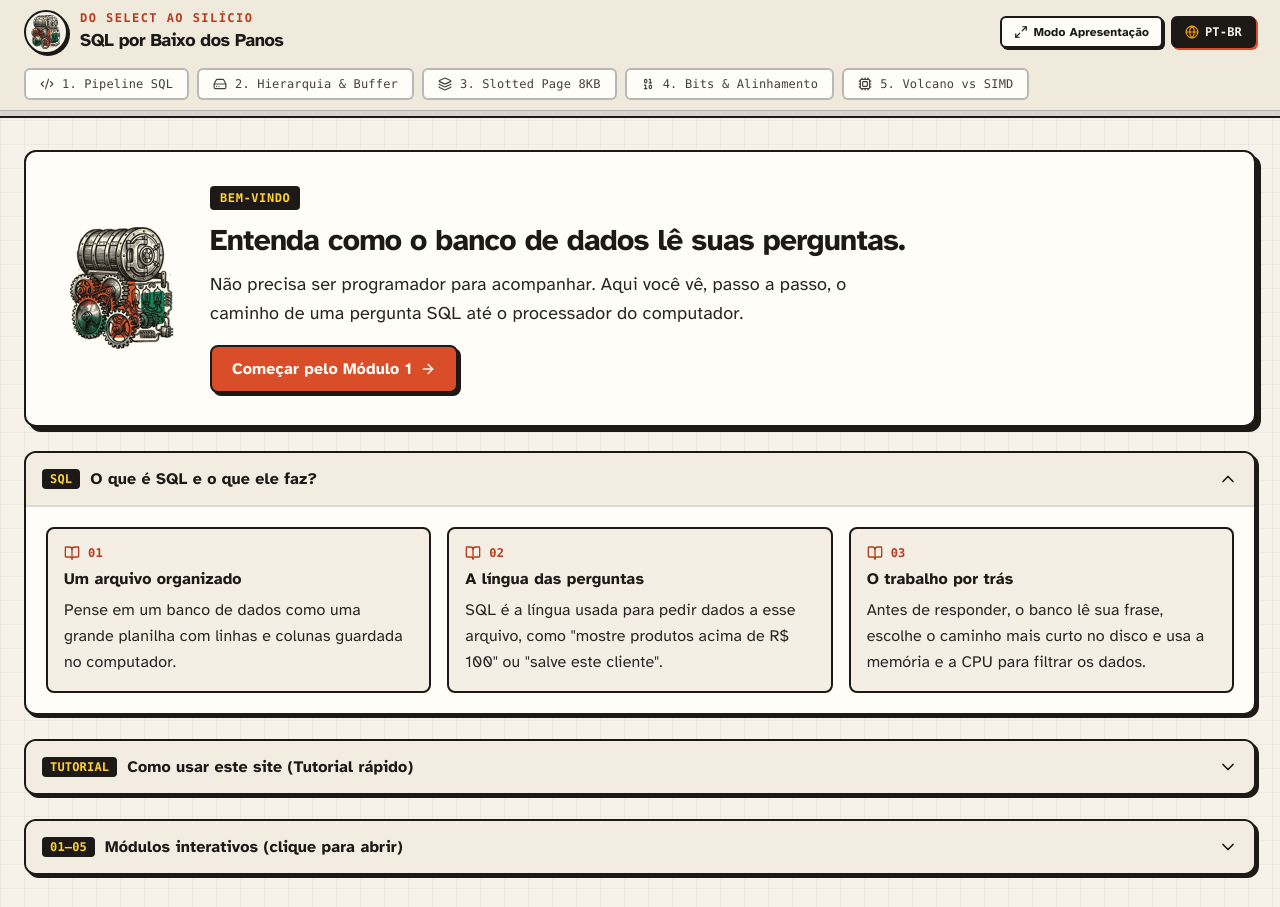
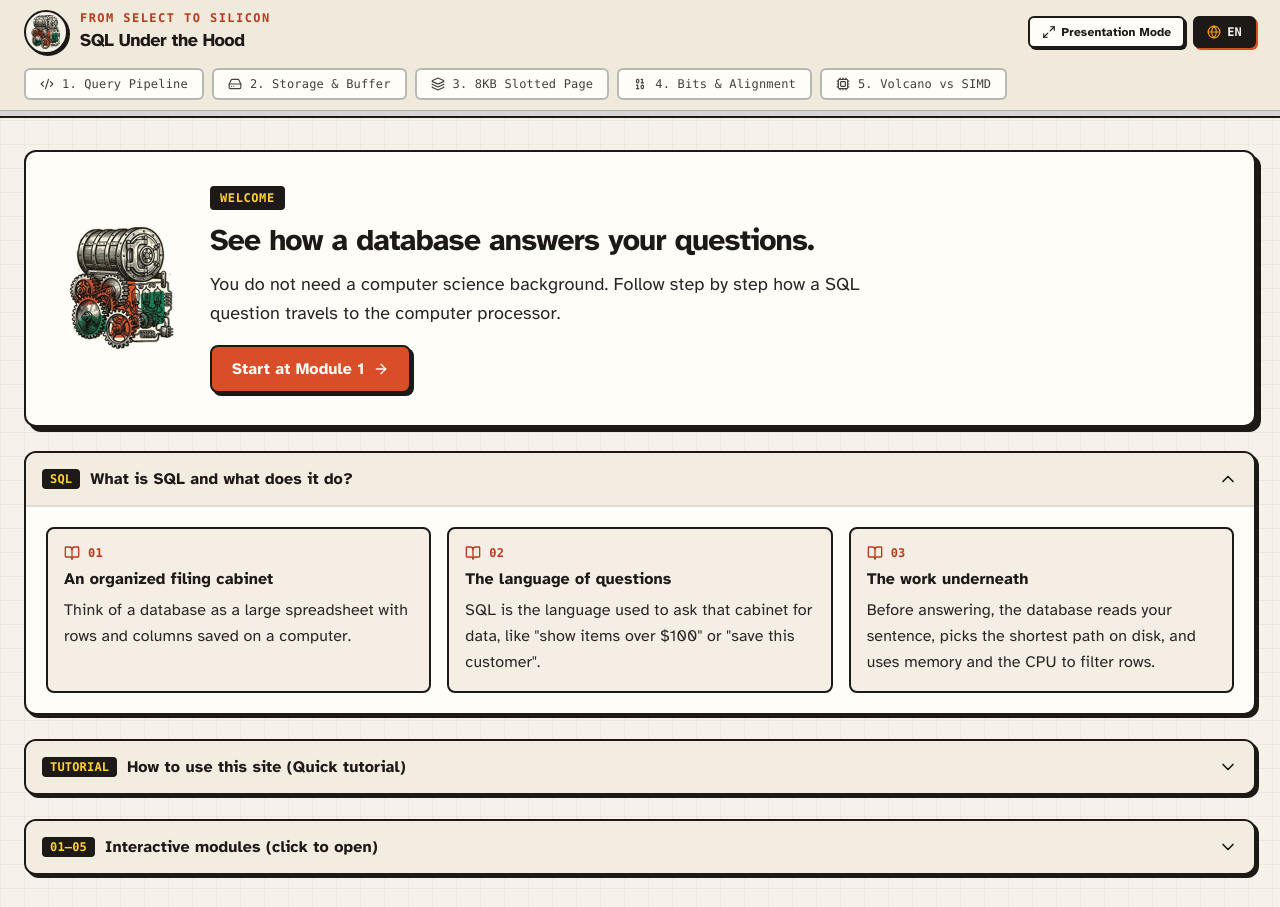
Before and after one commit to eduardoutsch/sql-under-the-hood, a React (Vite) app: page / in a window 1280 px wide. Built offline with nearby package versions, Linux system fonts and the light colour scheme.

Commit message:
feat: add theme helpers and default en locale with storage
Signed-off-by: eduardoutsch <utscheduardo@gmail.com>

```diff
--- a/src/core/i18n.ts
+++ b/src/core/i18n.ts
@@ -6,7 +6,15 @@
 
 export type Locale = 'pt' | 'en';
 
-export const DEFAULT_LOCALE: Locale = 'pt';
+export const DEFAULT_LOCALE: Locale = 'en';
+export const LOCALE_STORAGE_KEY = 'sql_hood_locale';
+
+/**
+ * Resolve initial locale from persisted storage: defaults to EN unless PT was saved.
+ */
+export function resolveInitialLocale(stored: string | null): Locale {
+  return stored === 'pt' ? 'pt' : DEFAULT_LOCALE;
+}
 
 export interface ModuleMeta {
   id: number;
@@ -26,6 +34,8 @@ export interface TranslationBundle {
   keyboardNav: string;
   presMode: string;
   exitPres: string;
+  themeDark: string;
+  themeLight: string;
   cfDeploy: string;
   moduleLabel: string;
   prevMod: string;
@@ -153,6 +163,8 @@ export const I18N: Record<Locale, TranslationBundle> = {
     keyboardNav: '← / → Navegação por Teclado',
     presMode: 'Modo Apresentação',
     exitPres: 'Sair da Apresentação',
+    themeDark: 'Modo Escuro',
+    themeLight: 'Modo Claro',
     cfDeploy: 'Deploy Cloudflare',
     moduleLabel: 'Módulo',
     prevMod: 'Módulo Anterior',
@@ -343,6 +355,8 @@ export const I18N: Record<Locale, TranslationBundle> = {
     keyboardNav: '← / → Keyboard Navigation',
     presMode: 'Presentation Mode',
     exitPres: 'Exit Presentation',
+    themeDark: 'Dark Mode',
+    themeLight: 'Light Mode',
     cfDeploy: 'Cloudflare Deploy',
     moduleLabel: 'Module',
     prevMod: 'Previous Module',
--- /dev/null
+++ b/src/core/theme.ts
@@ -0,0 +1,22 @@
+/**
+ * Pure theme helpers for Light (Drafting Paper) and Dark (Carbon Blueprint) modes.
+ */
+
+export type ThemeMode = 'light' | 'dark';
+
+export const DEFAULT_THEME: ThemeMode = 'light';
+export const THEME_STORAGE_KEY = 'sql_hood_theme';
+
+/**
+ * Resolve initial theme from a stored preference string.
+ */
+export function resolveInitialTheme(stored: string | null): ThemeMode {
+  return stored === 'dark' ? 'dark' : DEFAULT_THEME;
+}
+
+/**
+ * Toggle between light and dark theme modes.
+ */
+export function toggleTheme(current: ThemeMode): ThemeMode {
+  return current === 'light' ? 'dark' : 'light';
+}
```
Also changed, not shown: 2 other files (tests, documents, lock files or other folders).
